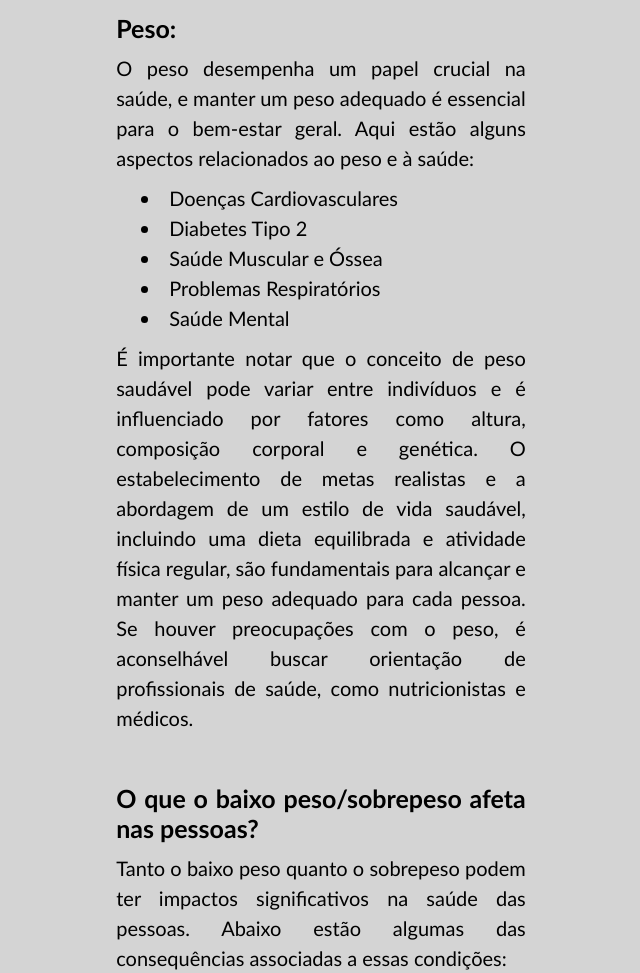
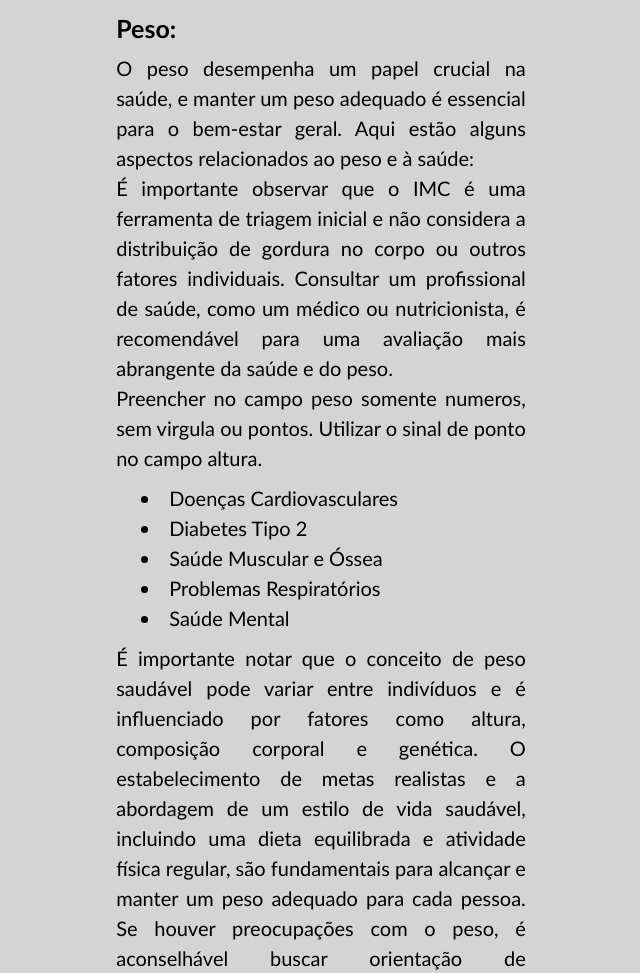
Before and after one commit to Matheusmads14/Matheusmads14-Vida-Saud-vel-Seu-Guia-Completo-para-Bem-Estar, a plain HTML site: page index.html in a window 1280 px wide. Shown: the part 6947-7920 px from the top of the page, without its empty margins (319-959 px from the left). Drawn offline with Linux system fonts and the light colour scheme; files whose address does not match are found by name.

Commit message:
Update index.html

```diff
--- a/index.html
+++ b/index.html
@@ -103,6 +103,9 @@
                     <div>
                         <h4>Peso:</h4>
                         <p>O peso desempenha um papel crucial na saúde, e manter um peso adequado é essencial para o bem-estar geral. Aqui estão alguns aspectos relacionados ao peso e à saúde: </p>
+                         <p>É importante observar que o IMC é uma ferramenta de triagem inicial e não considera a distribuição de gordura no corpo ou outros fatores individuais. Consultar um profissional de saúde, como um médico ou nutricionista, é recomendável para uma avaliação mais abrangente da saúde e do peso. </p>
+                <p>Preencher no campo peso somente numeros, sem virgula ou pontos.
+                    Utilizar o sinal de ponto no campo altura.
                         <ul class="lista">
                             <li>Doenças Cardiovasculares</li>
                             <li>Diabetes Tipo 2</li>
```
